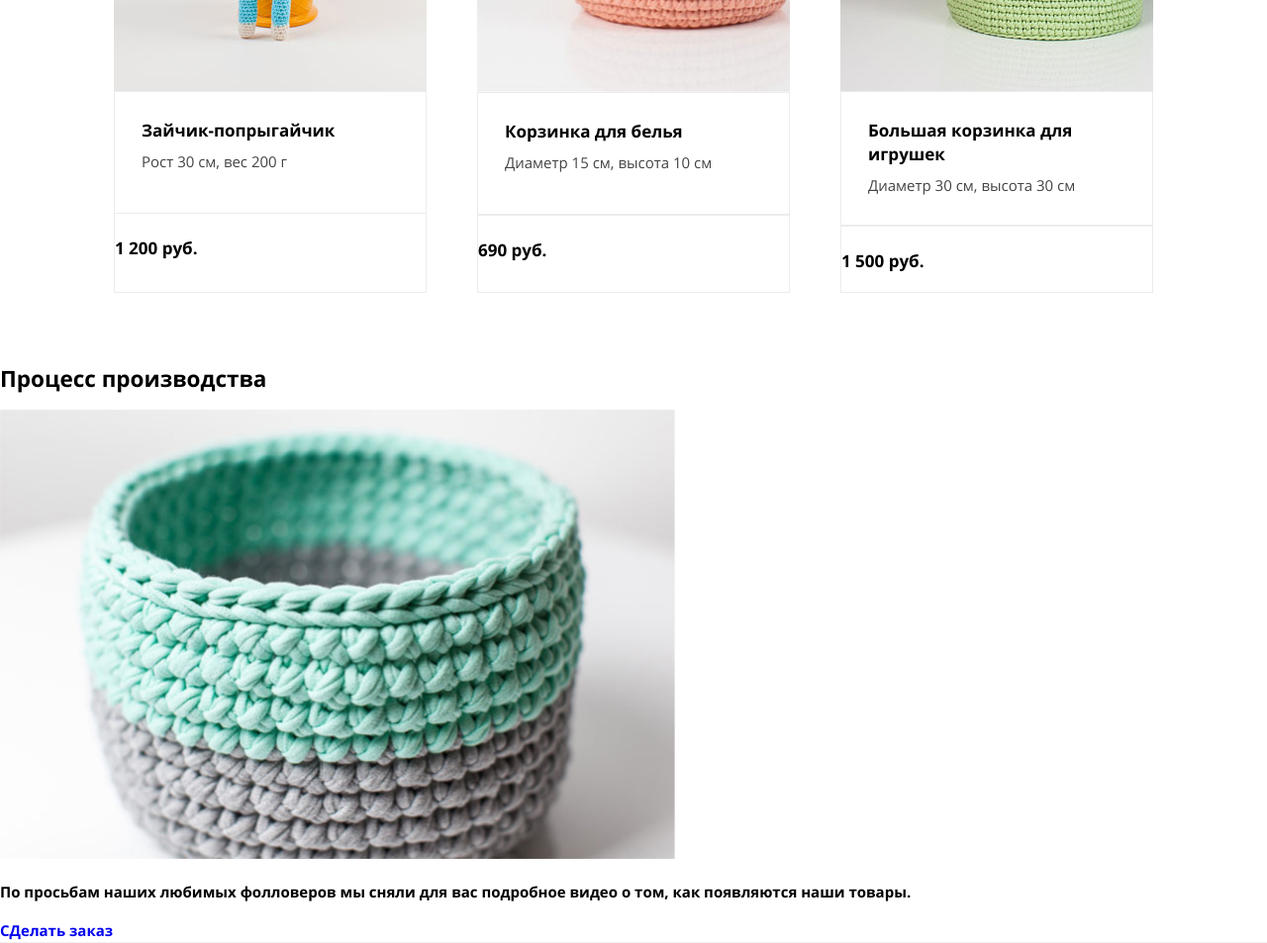
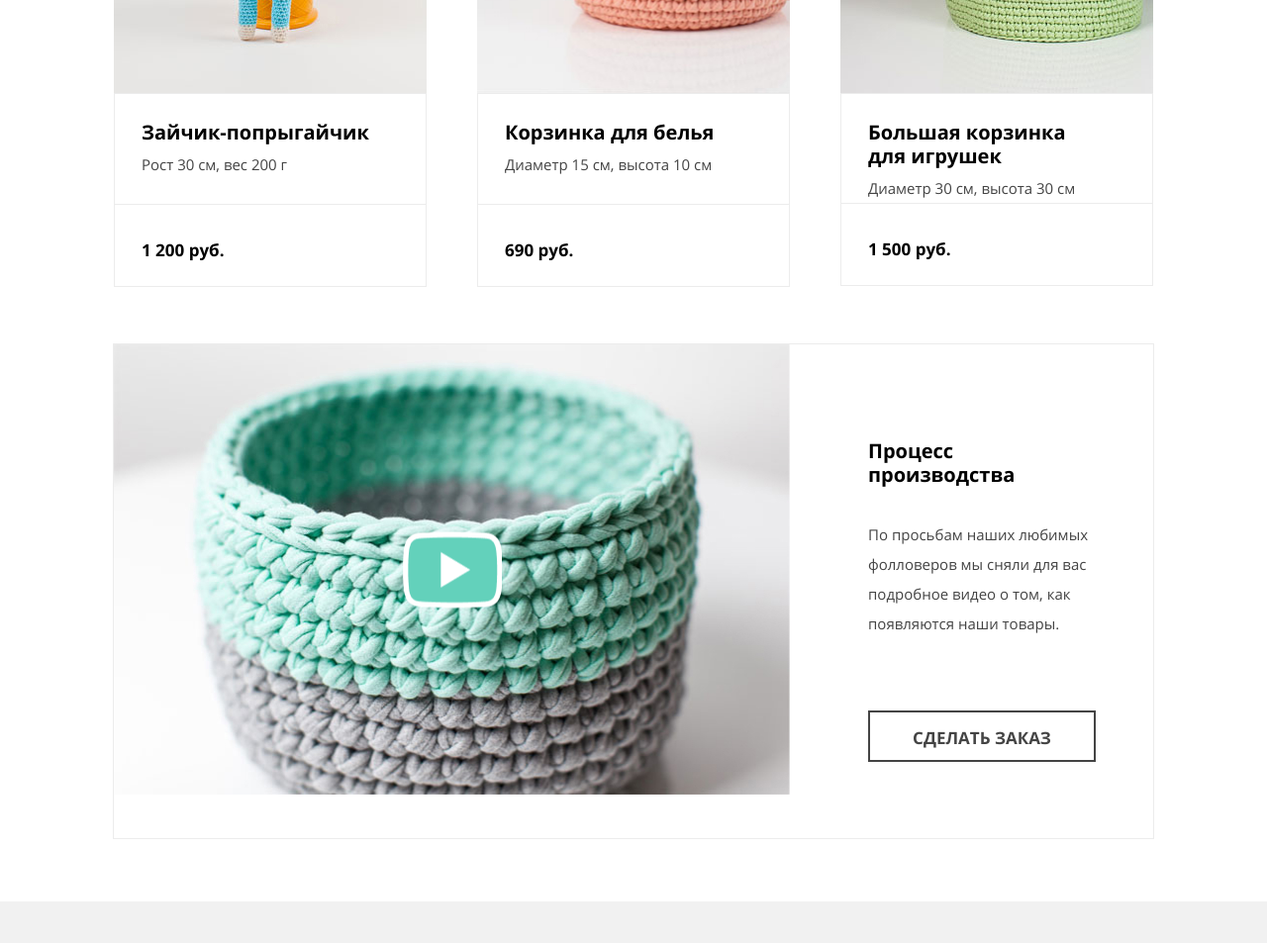
Before and after one commit to htmlacademy-adaptive/2264957-mishka-29, a website: page source/catalog.html in a window 1280 px wide. Shown: the part 840-1793 px from the top of the page at 99% size. Drawn offline with nearby package versions, Linux system fonts and the light colour scheme; files that its build step writes are made by us from their sources.

Commit message:
стиллизация каталога

```diff
--- a/source/catalog.html
+++ b/source/catalog.html
@@ -18,7 +18,7 @@
 
 <body class="page__body no-js">
 
-  <header class="main-header">
+  <header class="main-header main-header--catalog">
     <!-- Навигация -->
     <div class="main-header__wrapper container container--mobile">
       <a class="main-header__logo" href="index.html">
@@ -36,7 +36,8 @@
       <div class="main-nav__wrapper">
         <ul class="main-nav__list main-nav__list--catalog">
           <li class="main-nav__item main-nav__item--catalog">
-            <a class="main-nav__item-link main-nav__item-link--catalog main-nav__item-link--current" href="catalog.html">
+            <a class="main-nav__item-link main-nav__item-link--catalog main-nav__item-link--current"
+              href="catalog.html">
               Каталог товаров
             </a>
           </li>
@@ -86,64 +87,70 @@
         <li class="catalog__item">
           <a class="catalog__item-picture">
             <picture class="catalog__item-picture">
-          <source  srcset="img/catalog/rabbit-desktop.jpg 1x, img/catalog/rabbit-desktop@2x.jpg 2x" width="316" height="462"
-            media="(min-width: 1150px)">
-          <source  srcset="img/catalog/rabbit-tablet.jpg 1x, img/catalog/rabbit-dtablet@2x.jpg 2x" width="334" height="334"
-            media="(min-width: 768px)">
+              <source srcset="img/catalog/rabbit-desktop.jpg 1x, img/catalog/rabbit-desktop@2x.jpg 2x" width="316"
+                height="462" media="(min-width: 1150px)">
+              <source srcset="img/catalog/rabbit-tablet.jpg 1x, img/catalog/rabbit-tablet@2x.jpg 2x" width="334"
+                height="334" media="(min-width: 768px)">
               <img class="catalog__item-img" src="img/catalog/rabbit-mobile.jpg"
                 srcset="img/catalog/rabbit-mobile@2x.jpg 2x" width="260" height="195" alt="#">
             </picture>
           </a>
+          <div class="catalog__item-wrapper-text">
           <div class="catalog__item-wrapper catalog__item-wrapper--name">
             <a class="catalog__item-title" href="#">Зайчик-попрыгайчик</a>
             <p class="catalog__item-info">Рост 30 см, вес 200 г</p>
           </div>
           <div class="catalog__item-wrapper catalog__item-wrapper--price">
             <p class="catalog__item-price">1 200 руб.</p>
-          <button class="catalog__item-button" type="button"><span
-            class="visually-hidden">Добавить в корзину</span></button>
+            <button class="catalog__item-button" type="button"><span class="visually-hidden">Добавить в
+                корзину</span></button>
+          </div>
         </div>
         </li>
         <li class="catalog__item">
           <a class="catalog__item-picture">
             <picture class="catalog__item-picture">
-          <source  srcset="img/catalog/basket-desktop.jpg 1x, img/catalog/basket-desktop@2x.jpg 2x" width="316" height="462"
-            media="(min-width: 1150px)">
-          <source  srcset="img/catalog/basket-tablet.jpg 1x, img/catalog/basket-tablet@2x.jpg 2x" width="334" height="334"
-            media="(min-width: 768px)">
+              <source srcset="img/catalog/basket-desktop.jpg 1x, img/catalog/basket-desktop@2x.jpg 2x" width="316"
+                height="462" media="(min-width: 1150px)">
+              <source srcset="img/catalog/basket-tablet.jpg 1x, img/catalog/basket-tablet@2x.jpg 2x" width="334"
+                height="334" media="(min-width: 768px)">
               <img class="catalog__item-img" src="img/catalog/basket-mobile.jpg"
                 srcset="img/catalog/basket-mobile@2x.jpg 2x" width="260" height="195" alt="#">
             </picture>
           </a>
-        <div class="catalog__item-wrapper">
+          <div class="catalog__item-wrapper-text">
+          <div class="catalog__item-wrapper catalog__item-wrapper--name">
             <a class="catalog__item-title" href="#">Корзинка для белья</a>
             <p class="catalog__item-info">Диаметр 15 см, высота 10 см</p>
           </div>
           <div class="catalog__item-wrapper catalog__item-wrapper--price">
             <p class="catalog__item-price">690 руб.</p>
-          <button class="catalog__item-button" type="button"><span
-            class="visually-hidden">Добавить в корзину</span></button>
+            <button class="catalog__item-button" type="button"><span class="visually-hidden">Добавить в
+                корзину</span></button>
+          </div>
           </div>
         </li>
         <li class="catalog__item">
           <a class="catalog__item-picture">
             <picture class="catalog__item-picture">
-          <source  srcset="img/catalog/bigbasket-desktop.jpg 1x, img/catalog/bigbasket-desktop@2x.jpg 2x" width="316" height="462"
-            media="(min-width: 1150px)">
-          <source  srcset="img/catalog/bigbasket-tablet.jpg 1x, img/catalog/bigbasket-tablet@2x.jpg 2x" width="334" height="334"
-            media="(min-width: 768px)">
+              <source srcset="img/catalog/bigbasket-desktop.jpg 1x, img/catalog/bigbasket-desktop@2x.jpg 2x" width="316"
+                height="462" media="(min-width: 1150px)">
+              <source srcset="img/catalog/bigbasket-tablet.jpg 1x, img/catalog/bigbasket-tablet@2x.jpg 2x" width="334"
+                height="334" media="(min-width: 768px)">
               <img class="catalog__item-img" src="img/catalog/bigbasket-mobile.jpg"
                 srcset="img/catalog/bigbasket-mobile@2x.jpg 2x" width="260" height="195" alt="#">
             </picture>
           </a>
-        <div class="catalog__item-wrapper">
-          <a class="catalog__item-title" href="#">Большая корзинка для игрушек</a>
+          <div class="catalog__item-wrapper-text">
+          <div class="catalog__item-wrapper catalog__item-wrapper--name catalog__item-wrapper--big">
+            <a class="catalog__item-title" href="#">Большая корзинка для&nbspигрушек</a>
             <p class="catalog__item-info">Диаметр 30 см, высота 30 см</p>
           </div>
           <div class="catalog__item-wrapper catalog__item-wrapper--price">
             <p class="catalog__item-price">1 500 руб.</p>
-          <button class="catalog__item-button" type="button"><span
-            class="visually-hidden">Добавить в корзину</span></button>
+            <button class="catalog__item-button" type="button"><span class="visually-hidden">Добавить в
+                корзину</span></button>
+          </div>
           </div>
         </li>
       </ul>
@@ -151,20 +158,26 @@
 
     </section>
 
-    <section class="video">
+    <section class="video container">
+      <div class="video-wrapper">
       <h2 class="video__title">Процесс производства</h2>
-<div class="video__wrapper">
+      <div class="video__wrapper-picture">
         <picture class="video__picture">
-    <source  srcset="img/catalog/video-desktop.jpg 1x, img/catalog/video-desktop@2x.jpg 2x" width="682" height="455"
-      media="(min-width: 1150px)">
-    <source  srcset="img/catalog/video-tablet.jpg 1x, img/catalog/video-tablet@2x.jpg 2x" width="668" height="455"
+          <source srcset="img/catalog/video-desktop.jpg 1x, img/catalog/video-desktop@2x.jpg 2x" width="682"
+            height="455" media="(min-width: 1150px)">
+          <source srcset="img/catalog/video-tablet.jpg 1x, img/catalog/video-tablet@2x.jpg 2x" width="668" height="455"
             media="(min-width: 768px)">
-    <img class="catalog__item-img" src="img/catalog/video-mobile.jpg"
-    srcset="img/catalog/video-mobile@2x.jpg 2x" width="260" height="150" alt="#">
+          <img class="video__item-img" src="img/catalog/video-mobile.jpg" srcset="img/catalog/video-mobile@2x.jpg 2x"
+            width="260" height="150" alt="#">
         </picture>
+        <button class="video__picture-button" type="button">
+          <span class="visually-hidden">Запустить видео</span>
+        </button>
       </div>
-<p class="video__description">По просьбам наших любимых фолловеров мы сняли для вас подробное видео о том, как появляются наши товары.</p>
-<a class="video__button" href="form.html">СДелать заказ</a>
+      <p class="video__description">По просьбам наших любимых фолловеров мы сняли для вас подробное видео о том, как
+        появляются наши товары.</p>
+      <a class="video__button page__button" href="form.html">СДелать заказ</a>
+    </div>
     </section>
   </main>
 
@@ -208,6 +221,45 @@
     </div>
   </footer>
 
+  <section class="modal">
+    <div class="modal__order-message order-message">
+      <h2 class="order-message__heading">Добавить&nbsp;<br>в корзину</h2>
+
+      <form class="order-message__form" action="https://echo.htmlacademy.ru/" method="post">
+        <p class="order-message__description">Выберите размер:</p>
+
+        <ul class="order-message__list">
+          <li class="order-message__item">
+            <label class="order-message__label">
+              <input class="visually-hidden order-message__control" type="radio" name="size" value="S" checked>
+
+              <span class="order-message__control-description">S</span>
+            </label>
+          </li>
+
+          <li class="order-message__item">
+            <label class="order-message__label">
+              <input class="visually-hidden order-message__control" type="radio" name="size" value="M">
+
+              <span class="order-message__control-description">M</span>
+            </label>
+          </li>
+
+          <li class="order-message__item">
+            <label class="order-message__label">
+              <input class="visually-hidden order-message__control" type="radio" name="size" value="L">
+
+              <span class="order-message__control-description">L</span>
+            </label>
+          </li>
+        </ul>
+
+        <button class="order-message__button page__button page__button--modal" type="submit">Добавить</button>
+      </form>
+    </div>
+  </section>
+
+
 
 </body>
 
--- a/source/js/modal.js
+++ b/source/js/modal.js
@@ -21,8 +21,8 @@ if (document.querySelector('.modal') !==null) {
     }
   }
 
-  if (document.querySelector('.manufacturing__link') !==null) {
-    const catalogOrderAdditionalLink = document.querySelector('.manufacturing__link');
+  if (document.querySelector('.video__button') !==null) {
+    const catalogOrderAdditionalLink = document.querySelector('.video__button');
 
     catalogOrderAdditionalLink.addEventListener('click', (evt) => {
       evt.preventDefault();
--- a/source/sass/blocks/catalog.scss
+++ b/source/sass/blocks/catalog.scss
@@ -1,7 +1,33 @@
 .catalog__title-wrapper {
-  padding: 52px 41px;
+  position: relative;
+  padding: 74px 41px;
   background-color: $hero-background;
   margin-bottom: 28px;
+
+  @include tablet {
+    padding: 38px 41px 87px 41px;
+    margin-bottom: 0;
+
+    &::after {
+      content: "";
+      position: absolute;
+      mask-image: url("../img/icons/zigzag-fill.svg");
+      width: 100%;
+      height: 24px;
+      background-color: $white;
+      left: 0;
+      bottom: -1px;
+    }
+  }
+
+  @include desktop {
+    padding-bottom: 114px;
+
+    &::after {
+      mask-image: url("../../img/icons/zigzag-fill-desktop.svg");
+      height: 34px;
+    }
+  }
 }
 
 .catalog__title {
@@ -12,6 +38,17 @@
   font-style: normal;
   font-weight: 700;
   line-height: 30px;
+  margin: 0;
+
+  @include tablet {
+    font-size: 43px;
+    line-height: 50px
+  }
+
+  @include desktop {
+    font-size: 53px;
+    line-height: 57px;
+  }
 }
 
 .catalog__list {
@@ -24,7 +61,7 @@
   padding-right: 30px;
 
   @include tablet {
-    padding: 67px 50px 53px 50px;
+    padding: 67px 50px 21px 50px;
     row-gap: 54px;
   }
 
@@ -33,9 +70,7 @@
     margin: 0 auto;
     flex-direction: row;
     flex-wrap: wrap;
-
     justify-content: flex-start;
-
     row-gap: 52px;
     column-gap: 51px;
     width: 1150px;
@@ -45,7 +80,6 @@
 
 .catalog__item {
   width: 100%;
-  max-width: 450px;
   margin: 0 auto;
   transition: box-shadow 0.3s ease;
 
@@ -58,11 +92,14 @@
   }
 
   @include tablet {
-    display: flex;
-    max-width: unset;
+    display: grid;
+    grid-template-columns: 1fr 1fr;
+    margin: 0;
+    width: 100%;
   }
 
   @include desktop {
+    display: flex;
     flex-direction: column;
     margin: 0;
     width: 316px;
@@ -77,12 +114,20 @@
 
   img {
     width: 100%;
-    height: 100%;
+    height: 195px;
     object-position: center;
     object-fit: cover;
     vertical-align: bottom;
     transform: scale(1);
     transition: transform 0.3s ease, opacity 0.3s ease;
+
+    @include tablet {
+      min-height: 334px;
+    }
+
+    @include desktop {
+      min-height: 462px;
+    }
   }
 
   &:hover {
@@ -98,23 +143,18 @@
     }
   }
 
-  @include tablet {
-    width: 50%;
-  }
-
   @include desktop {
     width: 100%;
   }
 }
 
 .catalog__item-wrapper {
-  padding: 28px 5px 17px 27px;
+  padding: 27px 5px 18px 27px;
   border: 1px solid $catalog-item-border;
   width: 100%;
 
   @include tablet {
-    padding: 27px 30px 25px 32px;
-    width: 50%;
+    padding: 27px 30px 172px 32px;
     height: auto;
     display: flex;
     flex-direction: column;
@@ -130,7 +170,7 @@
     display: flex;
     justify-content: space-between;
     column-gap: 10px;
-    padding: 22px 26px 26px 28px;
+    padding: 23px 26px 27px 28px;
     position: relative;
     border-top: none;
 
@@ -145,17 +185,31 @@
     }
 
     @include tablet {
-      padding: 24px 0 0 0;
-      margin: auto 0 0 0;
+      padding: 24px 34px 26px 32px;
+      flex-direction: row;
 
       &::before {
         width: 100%;
       }
     }
+
+    @include desktop {
+      padding: 35px 24px 24px 27px;
+    }
   }
 
   &--name {
     border-bottom: none;
+  }
+
+  &--big {
+    @include tablet {
+      padding-bottom: 148px;
+    }
+
+    @include desktop {
+      padding-bottom: 0;
+    }
   }
 }
 
@@ -167,7 +221,7 @@
   font-weight: 700;
   line-height: 24px;
   display: block;
-  margin: 0 0 4px 0;
+  margin: 0 0 5px 0;
   transition: opacity 0.3s ease;
 
   &:hover {
@@ -176,6 +230,11 @@
 
   &:active {
     opacity: 0.3;
+  }
+
+  @include tablet {
+    font-size: 20px;
+    line-height: 24px;
   }
 }
 
@@ -232,7 +291,6 @@
   width: 24px;
   height: 19px;
   position: relative;
-  margin: 0 19px 0 0;
   border: none;
   background-color: transparent;
 
--- a/source/sass/blocks/main-header.scss
+++ b/source/sass/blocks/main-header.scss
@@ -5,7 +5,11 @@
   @include tablet {
   display: grid;
   grid-template-columns: 1fr 1fr;
-  background-image: linear-gradient($main-background 88px, $border-nav 88px, $border-nav 89px, $secondary-background 89px );
+  background-image: linear-gradient($main-background 88px, $border-nav 88px, $border-nav 89px, $secondary-background 89px);
+
+  &--catalog {
+    background-image: linear-gradient($main-background 88px, $border-nav 88px, $border-nav 89px, $hero-background 89px);
+  }
   }
 
   @include desktop {
--- /dev/null
+++ b/source/sass/blocks/video.scss
@@ -0,0 +1,155 @@
+.video {
+  margin-top: 30px;
+  margin-bottom: 58px;
+
+  @include tablet {
+    margin-bottom: 63px;
+  }
+
+  @include desktop {
+    margin-top: 0;
+  }
+}
+
+.video-wrapper {
+  display: flex;
+  flex-direction: column;
+  padding: 19px 0 33px 0;
+  border: 1px solid $catalog-item-border;
+
+  @include tablet {
+    padding-top: 0;
+    padding-bottom: 44px;
+  }
+
+  @include desktop {
+    display: grid;
+    grid-template-columns: 683px 1fr;
+    column-gap: 79px;
+  }
+}
+
+.video__title {
+  position: relative;
+  color: $heading-text;
+  font-family: inherit;
+  font-size: 17px;
+  font-style: normal;
+  font-weight: 700;
+  line-height: 24px;
+  margin: 0;
+  padding: 0 13px 27px 91px;
+
+  @include tablet {
+    font-size: 20px;
+    line-height: 24px;
+    padding: 36px 107px 24px 107px;
+  }
+
+  @include desktop {
+    padding: 96px 107px 0 0;
+    grid-column: 2/3;
+    grid-row: 1/2;
+  }
+
+  &::before {
+    content: "";
+    position: absolute;
+    mask-image: url("../img/stack.svg#video");
+    width: 32px;
+    height: 22px;
+    left: 13%;
+    top: 13px;
+    background-color: $tiffani;
+
+    @include tablet {
+      left: 6%;
+      top: 33px;
+    }
+
+    @include desktop {
+      left: 0;
+      top: 46px;
+    }
+  }
+}
+
+.video__wrapper-picture {
+  position: relative;
+
+  @include tablet {
+    order: -1;
+  }
+
+  @include desktop {
+    grid-column: 1/2;
+    grid-row: 1/4;
+  }
+}
+
+.video__picture-button {
+  position: absolute;
+  border: none;
+  background-image: url("../img/catalog/play.png");
+  background-color: transparent;
+  width: 100px;
+  height: 77px;
+  left: 0;
+  top: 50%;
+  left: 50%;
+  transform: translate(-50%, -50%);
+}
+
+.video__description {
+  color: $main-text;
+  font-family: inherit;
+  font-size: 13px;
+  font-style: normal;
+  font-weight: 400;
+  line-height: 24px;
+  padding: 29px 30px 41px 34px;
+  margin: 0;
+
+  @include tablet {
+    font-size: 15px;
+    line-height: 30px;
+    padding: 0 46px 41px 40px;
+  }
+
+  @include desktop {
+    grid-column: 2/3;
+    grid-row: 2/3;
+    padding: 0 46px 41px 0;
+  }
+}
+
+.video__button {
+  width: 192px;
+  margin: 0 auto;
+  text-align: center;
+  padding: 18px 11px;
+  line-height: 16px;
+  height: 52px;
+
+  @include tablet {
+    width: 584px;
+  }
+
+  @include desktop {
+    width: 230px;
+    margin: 0;
+    grid-column: 2/3;
+    grid-row: 3/4;
+  }
+}
+
+.video__item-img {
+  display: block;
+  width: 100%;
+  object-fit: cover;
+  height: 150px;
+
+  @include tablet {
+    height: 455px;
+  }
+}
--- a/source/sass/style.scss
+++ b/source/sass/style.scss
@@ -17,3 +17,4 @@
 @import "blocks/order-knitting.scss";
 @import "blocks/order-message.scss";
 @import "blocks/catalog.scss";
+@import "blocks/video.scss";
```
Also changed, not shown: source/sass/blocks/contacts.scss (+10 -0 lines), source/sass/blocks/offer.scss (+14 -0 lines), source/img/catalog/play.png (added), source/img/icons/bigbasket-mobile@2x.jpg (added), source/img/icons/play.svg (added), source/img/icons/video.svg (added). Lines whose indentation alone changed are shown as unchanged.
